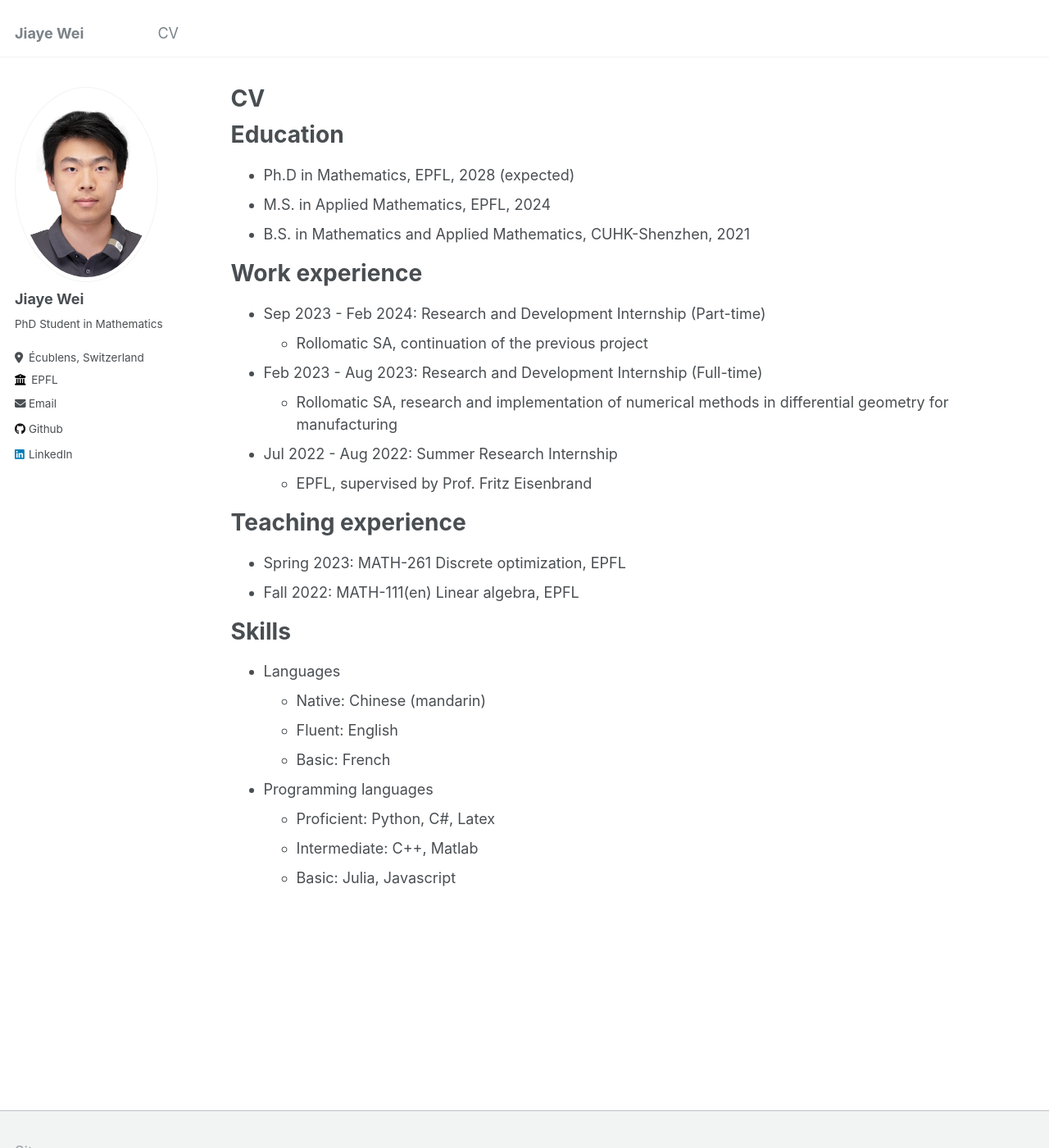
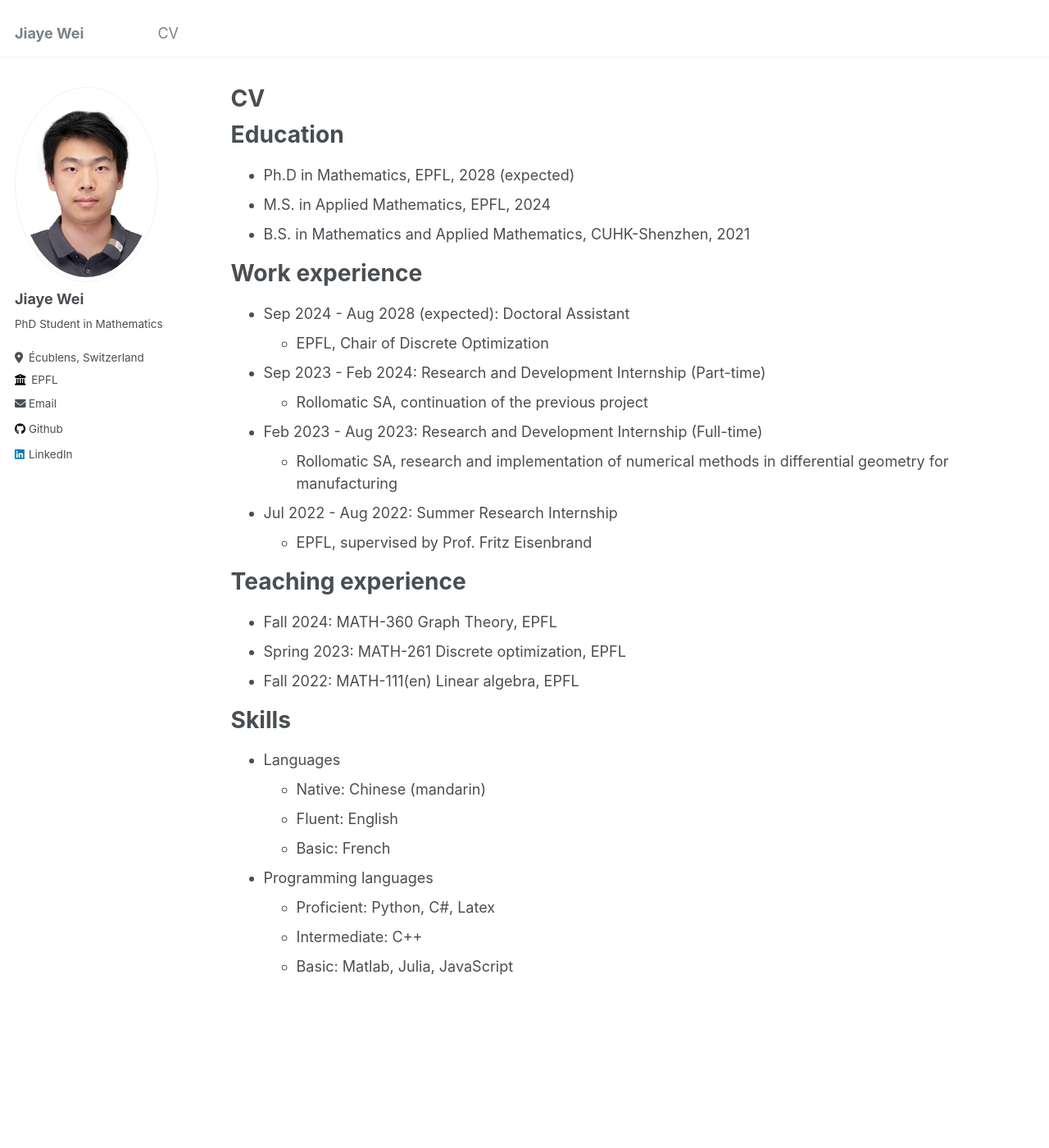
Before and after one commit to jiaye-W/jiaye-W.github.io, a Jekyll site: the page built from _pages/cv.md, in a window 1280 px wide and 1400 px high. Shown: the whole window at 82% size. Built offline with Jekyll 4.4.1, drawn with Linux system fonts in a browser that asks for light colours.

Commit message:
Update CV

```diff
--- a/_pages/cv.md
+++ b/_pages/cv.md
@@ -17,6 +17,9 @@ Education
 
 Work experience
 ======
+* Sep 2024 - Aug 2028 (expected): Doctoral Assistant
+  * EPFL, Chair of Discrete Optimization
+
 * Sep 2023 - Feb 2024: Research and Development Internship (Part-time)
   * Rollomatic SA, continuation of the previous project
 
@@ -28,6 +31,7 @@ Work experience
 
 Teaching experience
 ======
+* Fall 2024: MATH-360 Graph Theory, EPFL
 * Spring 2023: MATH-261 Discrete optimization, EPFL
 * Fall 2022: MATH-111(en) Linear algebra, EPFL
 
@@ -39,8 +43,8 @@ Skills
   * Basic: French
 * Programming languages
   * Proficient: Python, C#, Latex
-  * Intermediate: C++, Matlab
-  * Basic: Julia, Javascript
+  * Intermediate: C++
+  * Basic: Matlab, Julia, JavaScript
 
 <!-- Publications
 ======
```
